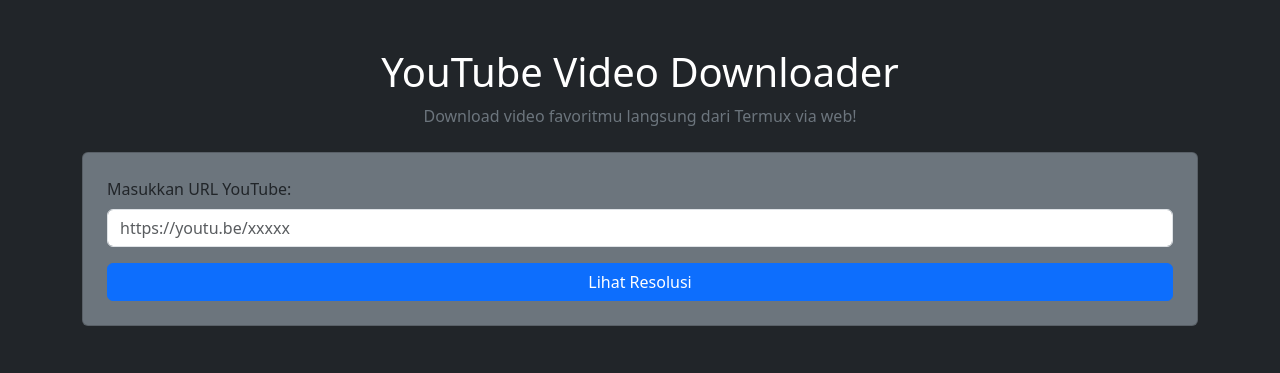
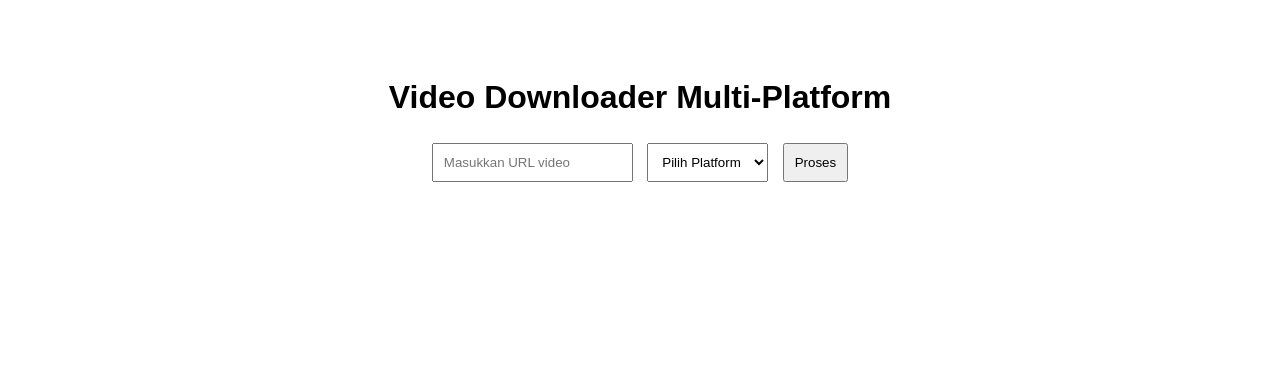
Before and after one commit to Depayx1/ytdwnld, a PHP site: page / in a window 1280 px wide. Shown: the top 373 px of the page. Run offline with PHP 8.4, Linux system fonts and the light colour scheme.

Commit message:
Update index.php

```diff
--- a/index.php
+++ b/index.php
@@ -1,27 +1,24 @@
 <!DOCTYPE html>
 <html>
 <head>
-  <title>YouTube Downloader</title>
-  <link href="https://cdn.jsdelivr.net/npm/bootstrap@5.3.0/dist/css/bootstrap.min.css" rel="stylesheet">
+    <title>Video Downloader</title>
+    <style>
+        body { font-family: Arial; padding: 50px; text-align: center; }
+        input, select, button { padding: 10px; margin: 5px; }
+    </style>
 </head>
-<body class="bg-dark text-white">
-
-<div class="container py-5">
-  <div class="text-center mb-4">
-    <h1>YouTube Video Downloader</h1>
-    <p class="text-secondary">Download video favoritmu langsung dari Termux via web!</p>
-  </div>
-
-  <div class="card p-4 bg-secondary">
-    <form method="POST" action="download.php">
-      <div class="mb-3">
-        <label class="form-label">Masukkan URL YouTube:</label>
-        <input type="text" name="url" class="form-control" placeholder="https://youtu.be/xxxxx" required>
-      </div>
-      <button type="submit" class="btn btn-primary w-100">Lihat Resolusi</button>
+<body>
+    <h1>Video Downloader Multi-Platform</h1>
+    <form action="get_video_info.php" method="POST">
+        <input type="text" name="url" placeholder="Masukkan URL video" required>
+        <select name="platform" required>
+            <option value="">Pilih Platform</option>
+            <option value="youtube">YouTube</option>
+            <option value="facebook">Facebook</option>
+            <option value="instagram">Instagram</option>
+            <option value="tiktok">TikTok</option>
+        </select>
+        <button type="submit">Proses</button>
     </form>
-  </div>
-</div>
-
 </body>
 </html>
```
